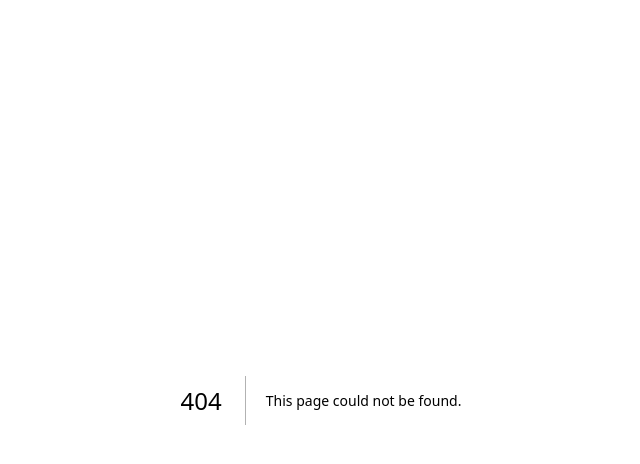
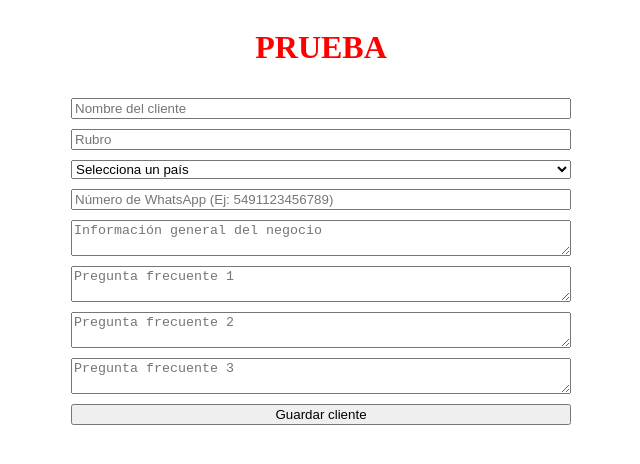
Before and after one commit to TatoPadbol/Bot, a Next.js app: page /prueba in a window 1280 px wide. Before the commit this address had no page. Shown: the top 464 px of the page, without its empty margins (319-959 px from the left). Built offline with nearby package versions, Linux system fonts and the light colour scheme.

Commit message:
Add files via upload

```diff
--- /dev/null
+++ b/pages/prueba.js
@@ -0,0 +1,58 @@
+
+import { useState } from "react";
+import countries from "@/lib/countries";
+
+export default function AdminClient() {
+  const [client, setClient] = useState({
+    name: "",
+    industry: "",
+    country: "",
+    phone: "",
+    info: "",
+    faqs: ["", "", ""],
+  });
+
+  const handleChange = (field, value) => {
+    setClient({ ...client, [field]: value });
+  };
+
+  const handleFaqChange = (index, value) => {
+    const newFaqs = [...client.faqs];
+    newFaqs[index] = value;
+    setClient({ ...client, faqs: newFaqs });
+  };
+
+  const handleSubmit = async () => {
+    if (!/^\d{10,15}$/.test(client.phone)) {
+      alert("Número de WhatsApp inválido. Debe contener entre 10 y 15 dígitos.");
+      return;
+    }
+    const res = await fetch("/api/save-client", {
+      method: "POST",
+      headers: { "Content-Type": "application/json" },
+      body: JSON.stringify(client),
+    });
+    if (res.ok) alert("Cliente guardado correctamente");
+    else alert("Error al guardar");
+  };
+
+  return (
+    <div className="form-container" style={{ maxWidth: 500, margin: 'auto', display: 'flex', flexDirection: 'column', gap: 10 }}>
+      <h1 style={{ color: 'red', textAlign: 'center' }}>PRUEBA</h1>
+      <input placeholder="Nombre del cliente" value={client.name} onChange={(e) => handleChange("name", e.target.value)} />
+      <input placeholder="Rubro" value={client.industry} onChange={(e) => handleChange("industry", e.target.value)} />
+      <select value={client.country} onChange={(e) => handleChange("country", e.target.value)}>
+        <option value="">Selecciona un país</option>
+        {countries.map((c) => (
+          <option key={c.code} value={c.code}>{c.name}</option>
+        ))}
+      </select>
+      <input placeholder="Número de WhatsApp (Ej: 5491123456789)" value={client.phone} onChange={(e) => handleChange("phone", e.target.value)} />
+      <textarea placeholder="Información general del negocio" value={client.info} onChange={(e) => handleChange("info", e.target.value)} />
+      {client.faqs.map((faq, idx) => (
+        <textarea key={idx} placeholder={`Pregunta frecuente ${idx + 1}`} value={faq} onChange={(e) => handleFaqChange(idx, e.target.value)} />
+      ))}
+      <button onClick={handleSubmit}>Guardar cliente</button>
+    </div>
+  );
+}
```
